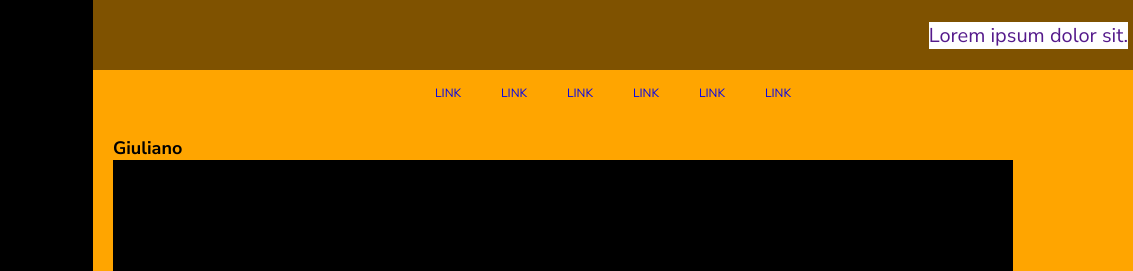
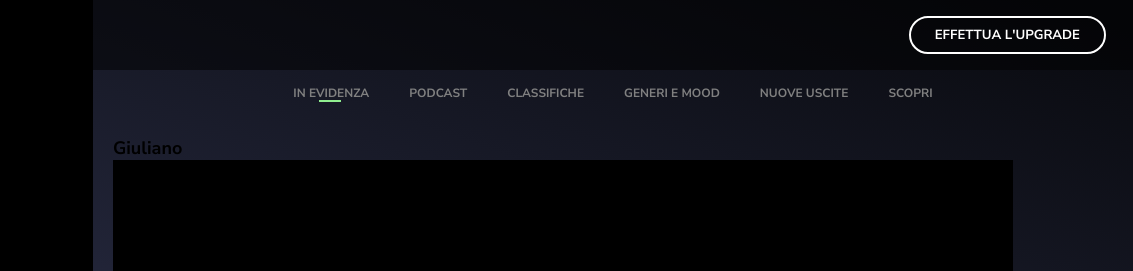
Before and after one commit to andemarco/html-css-spotifyweb, a plain HTML site: page index.html in a window 1280 px wide. Shown: the top 271 px of the page, 147-1280 px from the left. Drawn offline with Linux system fonts and the light colour scheme.

Commit message:
Main Content

```diff
--- a/css/style.css
+++ b/css/style.css
@@ -36,6 +36,9 @@ a {
 .bold-weight {
   font-weight: bold;
 }
+.uppercase {
+  text-transform: uppercase;
+}
 /* MAIN */
 .main {
   display: flex;
@@ -43,7 +46,6 @@ a {
   height: calc(100% - 70px);
   overflow: hidden;
 }
-
 
 /* MAIN NAV */
 .main-nav {
@@ -59,11 +61,9 @@ a {
   height: 70px;
   padding: 15px 0;
 }
-
-.border-green {
+.border-green-left {
   padding: 10px 6px;
   border-left: 4px solid lightgreen;
-
 }
 .main-nav-header ul li {
   line-height: 24px;
@@ -158,7 +158,8 @@ a {
 .main-content {
   width: calc(100% - 240px);
   height: 100%;
-  background-color: orange;
+  background: rgb(9,10,15);
+  background: linear-gradient(199deg, rgba(9,10,15,1) 3%, rgba(50,54,83,1) 95%);
   overflow-y: scroll;
 }
 .call-to-action {
@@ -176,7 +177,16 @@ a {
 .btn {
   display: inline-block;
   font-size: 20px;
-  background-color: white;
+  border: 2px white solid;
+  border-radius: 20px;
+  padding: 8px 24px;
+  font-size: 1.1em;
+  margin-right: 22px;
+}
+.btn:hover,
+.btn:active,
+.btn:focus {
+  transform: scale(1.1);
 }
 .menu-genre {
   padding-top: 70px;
@@ -187,6 +197,23 @@ a {
 }
 .menu-genre li{
   padding: 15px 20px;
+}
+.menu-genre a:hover {
+  color: white;
+}
+.border-green-bottom {
+  position: relative;
+}
+.border-green-bottom:after {
+  content : "";
+  position: absolute;
+  left: calc(50% - (25px / 2));
+  top: 15px;
+  width: 22px;
+  border-bottom: 2px lightgreen solid;
+}
+.menu-genre li {
+  border-bottom:
 }
 .main-content-plays {
   padding: 10px;
--- a/index.html
+++ b/index.html
@@ -17,7 +17,7 @@
           <section class="main-nav-header">
             <a class="padding-10" href="#"><img class="img-logo"src="img/logo.svg" alt="logo"></a>
             <ul>
-              <li><a class="color-grey bold-weight border-green" href="#"><img src="img/home.svg" alt=""></i>Home</a></li>
+              <li><a class="color-grey bold-weight border-green-left" href="#"><img src="img/home.svg" alt=""></i>Home</a></li>
               <li><a class="color-grey bold-weight padding-10" href="#"><img src="img/search.svg" alt="">Cerca</a></li>
               <li><a class="color-grey bold-weight padding-10" href="#"><img src="img/libreria.svg" alt="">La tua libreria</a></li>
             </ul>
@@ -48,16 +48,16 @@
         </section>
         <section class="main-content">
           <div class="call-to-action">
-            <a class="btn" href="">Lorem ipsum dolor sit.</a>
+            <a class="btn uppercase color-white bold-weight" href="">effettua l'upgrade</a>
           </div>
           <div class="main-content-menu">
-            <ul class="menu-genre">
-              <li><a href="#">LINK</a></li>
-              <li><a href="#">LINK</a></li>
-              <li><a href="#">LINK</a></li>
-              <li><a href="#">LINK</a></li>
-              <li><a href="#">LINK</a></li>
-              <li><a href="#">LINK</a></li>
+            <ul class="menu-genre bold-weight">
+              <li><a class="color-grey uppercase border-green-bottom" href="#">IN EVIDENZA</a></li>
+              <li><a class="color-grey uppercase" href="#">PODCAST</a></li>
+              <li><a class="color-grey uppercase" href="#">CLASSIFICHE</a></li>
+              <li><a class="color-grey uppercase" href="#">GENERI E MOOD</a></li>
+              <li><a class="color-grey uppercase" href="#">NUOVE USCITE</a></li>
+              <li><a class="color-grey uppercase" href="#">SCOPRI</a></li>
             </ul>
           </div>
           <div class="main-content-plays">
```
